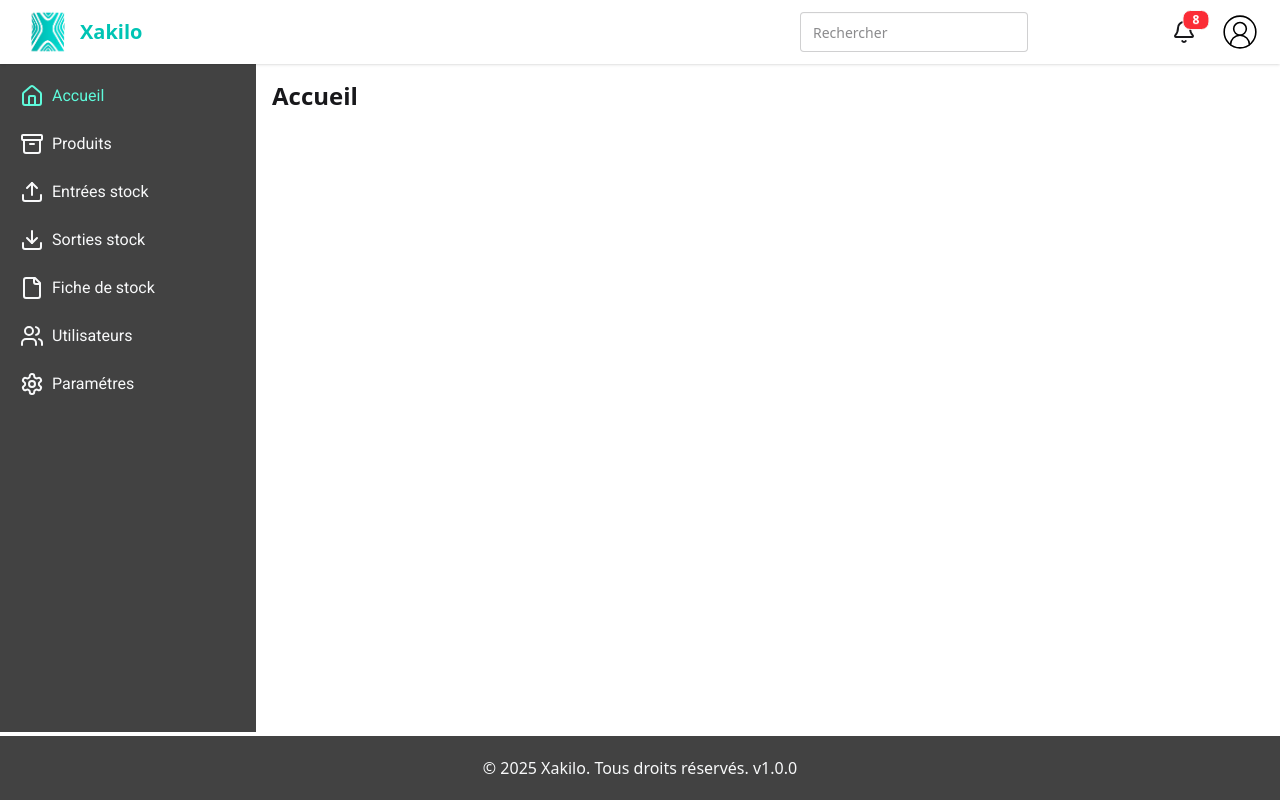
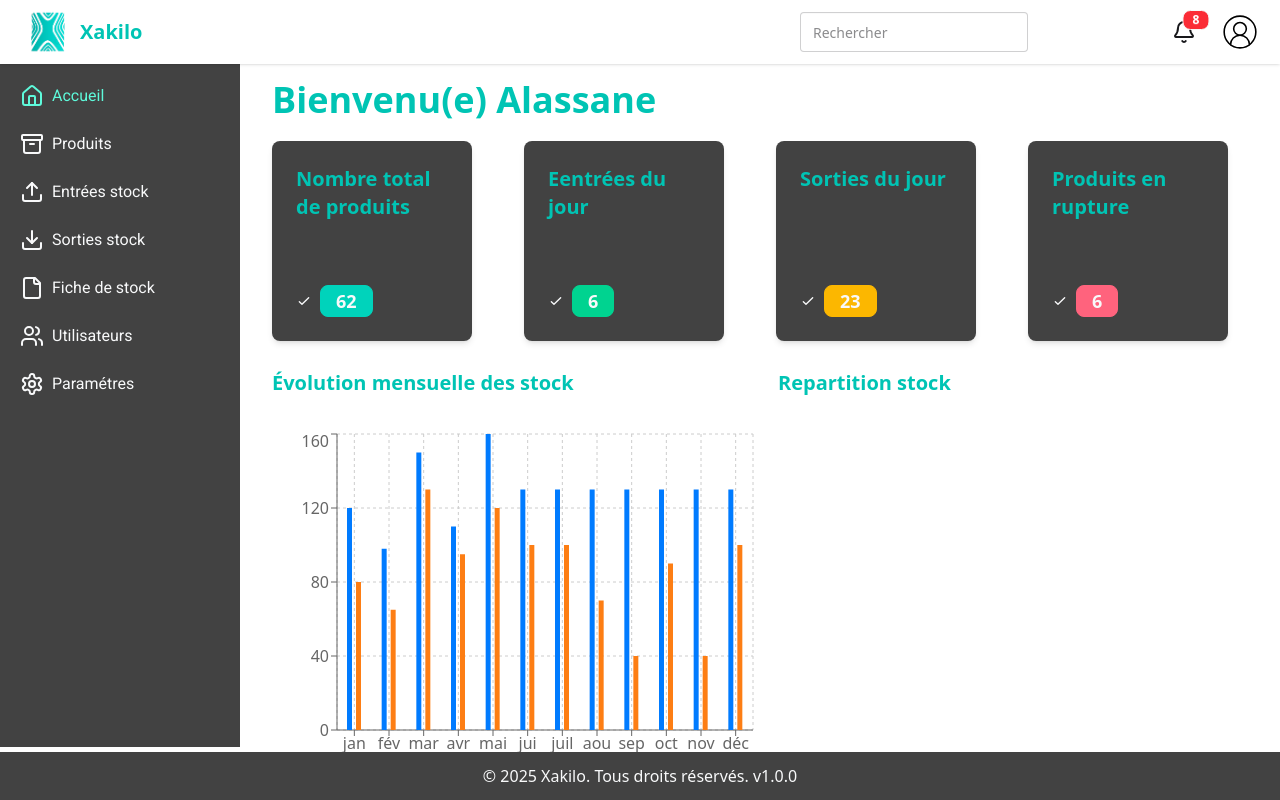
Before and after one commit to AlassaneSylla/xakilo, a React (Vite) app: page / in a window 1280 px wide. Built offline with nearby package versions, Linux system fonts and the light colour scheme.

Commit message:
Card and StockFlowChart componants

```diff
--- a/package.json
+++ b/package.json
@@ -15,7 +15,8 @@
     "lucide-react": "^0.507.0",
     "react": "^19.1.0",
     "react-dom": "^19.1.0",
-    "react-router-dom": "^7.5.3"
+    "react-router-dom": "^7.5.3",
+    "recharts": "^2.15.3"
   },
   "devDependencies": {
     "@eslint/js": "^9.25.0",
--- a/src/components/Button.tsx
+++ b/src/components/Button.tsx
@@ -11,28 +11,28 @@ interface ButtonProps extends ButtonHTMLAttributes<HTMLButtonElement> {
 const baseStyles = 'rounded px-4 py-2 font-semibold transition-colors duration-200 min-w-50 cursor-pointer';
 
 const variantStyles = {
-    primary: 'bg-[var(--primary)] text-black hover:bg-[var(--primary-hover)] hover:text-[var(--brokenWhite)]',
-    secondary: 'bg-blue-50 border-1 border-blue-500 text-blue-700 hover:bg-blue-500 hover:text-[var(--brokenWhite)]',
-    ghost: 'bg--orange-50 border-1 border-orange-300 text-orange-400 hover:bg-orange-400 hover:text-[var(--brokenWhite)]',
+    primary: 'btn bg-[var(--primary)] hover:bg-[var(--primary-hover)] hover:text-[var(--brokenWhite)]',
+    secondary: 'btn bg-blue-100 border-1 border-blue-500 text-blue-700 hover:bg-blue-500 hover:text-[var(--brokenWhite)]',
+    ghost: 'btn bg--orange-100 border-1 border-orange-300 text-orange-500 hover:bg-orange-400 hover:text-[var(--brokenWhite)]',
 };
 
-const sizeStyles = {
-    sm: 'text-sm py-1 px-2',
-    md: 'text-base py-2 px-4',
-    lg: 'text-lg py-3 px-6',
-};
+// const sizeStyles = {
+//     sm: 'text-sm py-1 px-2',
+//     md: 'text-base py-2 px-4',
+//     lg: 'text-lg py-3 px-6',
+// };
 
 
 function Button({
     children,
     variant = 'primary',
-    size = 'sm',
+    // size = 'sm',
     className,
     ...props
 }: ButtonProps) {
   return (
     <button
-        className={clsx(baseStyles, variantStyles[variant], sizeStyles[size], className)}
+        className={clsx(baseStyles, variantStyles[variant], className)}
         {...props}
     >
         {children}
--- /dev/null
+++ b/src/components/Card.tsx
@@ -0,0 +1,25 @@
+
+interface CardProps {
+    title: string,
+    totalProduct: number,
+    color: string
+}
+export default function Card({title, totalProduct, color}: CardProps) {
+    return (
+        <div className="card w-50 bg-[var(--black)] shadow-md">
+            <div className="card-body min-h-[150px] flex flex-col justify-between">
+              <div className="flex justify-between">
+                <h2 className="text-xl font-bold text-[var(--brokenWhite)]">{title}</h2>
+                {/* <span className="text-xl">$29/mo</span> */}
+              </div>
+              <ul className="mt-6 flex flex-col gap-2 text-xs">
+                <li>
+                  <svg xmlns="http://www.w3.org/2000/svg" className="size-4 me-2 inline-block text-[var(--brokenWhite)]" fill="none" viewBox="0 0 24 24" stroke="currentColor"><path strokeLinecap="round" strokeLinejoin="round" strokeWidth="2" d="M5 13l4 4L19 7" /></svg>
+                  <span className={`badge badge-xl font-semibold text-[var(--brokenWhite)] ${color}`}>{totalProduct}</span>
+                  {/* <span>High-resolution image generation</span> */}
+                </li>
+              </ul>
+            </div>
+        </div>
+    )
+}
--- a/src/components/Footer.tsx
+++ b/src/components/Footer.tsx
@@ -1,6 +1,6 @@
 function Footer() {
     return (
-        <footer className="h-16 bg-[var(--black)] text-[var(--brokenWhite)] flex items-center justify-center">
+        <footer className="h-12 bg-[var(--black)] text-[var(--brokenWhite)] flex items-center justify-center">
             © 2025 Xakilo. Tous droits réservés. v1.0.0
         </footer>
     )
--- a/src/components/Layout.tsx
+++ b/src/components/Layout.tsx
@@ -17,13 +17,20 @@ interface LayoutProps {
 }
 
 function Layout({ children }: LayoutProps) {
-    return(
-        <div className="flex flex-col min-h-screen">
-            <Header/>
+    return (
+        <div className="h-screen w-screen grid grid-rows-[auto_1fr_auto]">
 
-            <div className="flex flex-1">
+            <div className="h-16 shrink-0">
+                <Header />
+            </div>
+
+            <div className="flex flex-1 overflow-hidden">
+
+              <div className="h-full w-64 shrink-0">
                 <Sidebar />
-                <main className="flex-grow p-4">
+              </div>
+
+              <main className="flex-1 overflow-y-auto p-4">
                 <Routes>
                     <Route path="/" element={<Home />} />
                     <Route path="/products" element={<Products />} />
@@ -37,9 +44,12 @@ function Layout({ children }: LayoutProps) {
               </main>
             </div>
 
-            <Footer/>
+            <div className="h-12 shrink-0">
+                <Footer />
             </div>
-    )
+
+        </div>
+    );
 }
 
 export default Layout
--- a/src/components/Sidebar.tsx
+++ b/src/components/Sidebar.tsx
@@ -19,7 +19,10 @@ const sidebar = [
 
 function Sidebar() {
     return (
-        <aside className="w-64 bg-[var(--black)] text-[var(--brokenWhite)] p-5 mb-1">
+        <aside
+            className="w-60 h-full bg-[var(--black)] text-[var(--brokenWhite)] p-5 mb-1"
+            style={{ height: 'calc(100vh - 64px - 48px - 5px)' }}
+        >
            <ul className="space-y-2">
                 {sidebar.map((item) => (
                     <li key={item.wording}>
--- /dev/null
+++ b/src/components/StockFlowChart.tsx
@@ -0,0 +1,43 @@
+import {
+    BarChart,
+    Bar,
+    XAxis,
+    YAxis,
+    CartesianGrid,
+    Tooltip,
+    Legend,
+    ResponsiveContainer
+  } from 'recharts';
+
+  const data = [
+    { mois: 'jan', in: 120, out: 80 },
+    { mois: 'fév', in: 98, out: 65 },
+    { mois: 'mar', in: 150, out: 130 },
+    { mois: 'avr', in: 110, out: 95 },
+    { mois: 'mai', in: 160, out: 120 },
+    { mois: 'jui', in: 130, out: 100 },
+    { mois: 'juil', in: 130, out: 100 },
+    { mois: 'aou', in: 130, out: 70 },
+    { mois: 'sep', in: 130, out: 40 },
+    { mois: 'oct', in: 130, out: 90 },
+    { mois: 'nov', in: 130, out: 40 },
+    { mois: 'déc', in: 130, out: 100 },
+  ];
+
+export default function StockVenteChart() {
+  return (
+    <div className="w-full h-90">
+      <ResponsiveContainer width="100%" height="100%">
+        <BarChart data={data}>
+          <CartesianGrid strokeDasharray="3 3" />
+          <XAxis dataKey="mois" />
+          <YAxis />
+          <Tooltip />
+          <Legend />
+          <Bar dataKey="in" fill="var(--entries)" name="entrées" barSize={5} />
+          <Bar dataKey="out" fill="var(--removals)" name="sorties" barSize={5} />
+        </BarChart>
+      </ResponsiveContainer>
+    </div>
+  );
+}
--- a/src/index.css
+++ b/src/index.css
@@ -17,3 +17,13 @@
 @theme {
     --font-roboto: "Roboto", sans-serif;
 }
+
+h1 {
+    color: var(--primary);
+    padding: 0 0 1.3rem 0;
+}
+
+h2 {
+    color: var(--primary);
+    padding-bottom: 2rem;
+}
--- a/src/pages/Home.tsx
+++ b/src/pages/Home.tsx
@@ -1,11 +1,33 @@
-import Button from '../components/Button'
+//import Button from '../components/Button'
+import Card from '../components/Card'
+import StockFlowChart from '../components/StockFlowChart'
 
 function Home() {
     return (
         <div>
-            <h1 className="text-2xl font-bold">Accueil</h1>
+            <h1 className="text-4xl font-bold">Bienvenu(e) Alassane</h1>
+            <div className="grid grid-cols-1 sm:grid-cols-2 md:grid-cols-3 lg:grid-cols-4 gap-4 mb-7">
+                <Card title='Nombre total de produits' totalProduct={62} color='badge-accent'/>
+                <Card title="Eentrées du jour" totalProduct={6} color='badge-success'/>
+                <Card title='Sorties du jour' totalProduct={23} color='badge-warning'/>
+                <Card title='Produits en rupture' totalProduct={6} color='badge-error'/>
+            </div>
+            <div className='grid grid-cols-1 sm:grid-cols-1 md:grid-cols-2 lg:grid-cols-2 gap-5'>
+                <div>
+                    <h2 className='text-xl font-bold'>Évolution mensuelle des stock</h2>
+                    <StockFlowChart/>
+                </div>
+                <div>
+                    <h2 className='text-xl font-bold'>Repartition stock</h2>
+                </div>
+            </div>
         </div>
     )
 }
 
 export default Home
+
+
+{/* <Button >Par défaut</Button>
+            <Button variant="secondary">Secondaire large</Button>
+            <Button variant="ghost">Ghost small</Button> */}
```
Also changed, not shown: 1 other file (tests, documents, lock files or other folders). Lines whose indentation alone changed are shown as unchanged.
